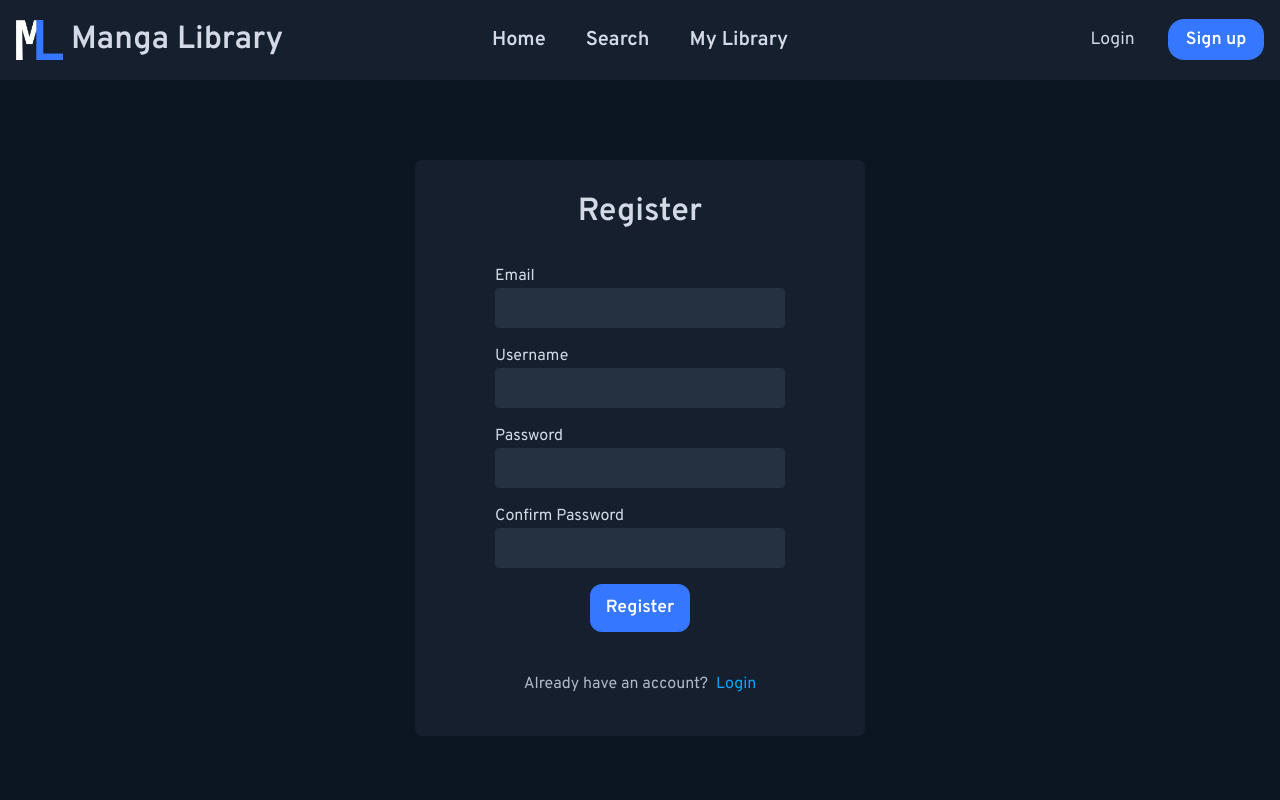
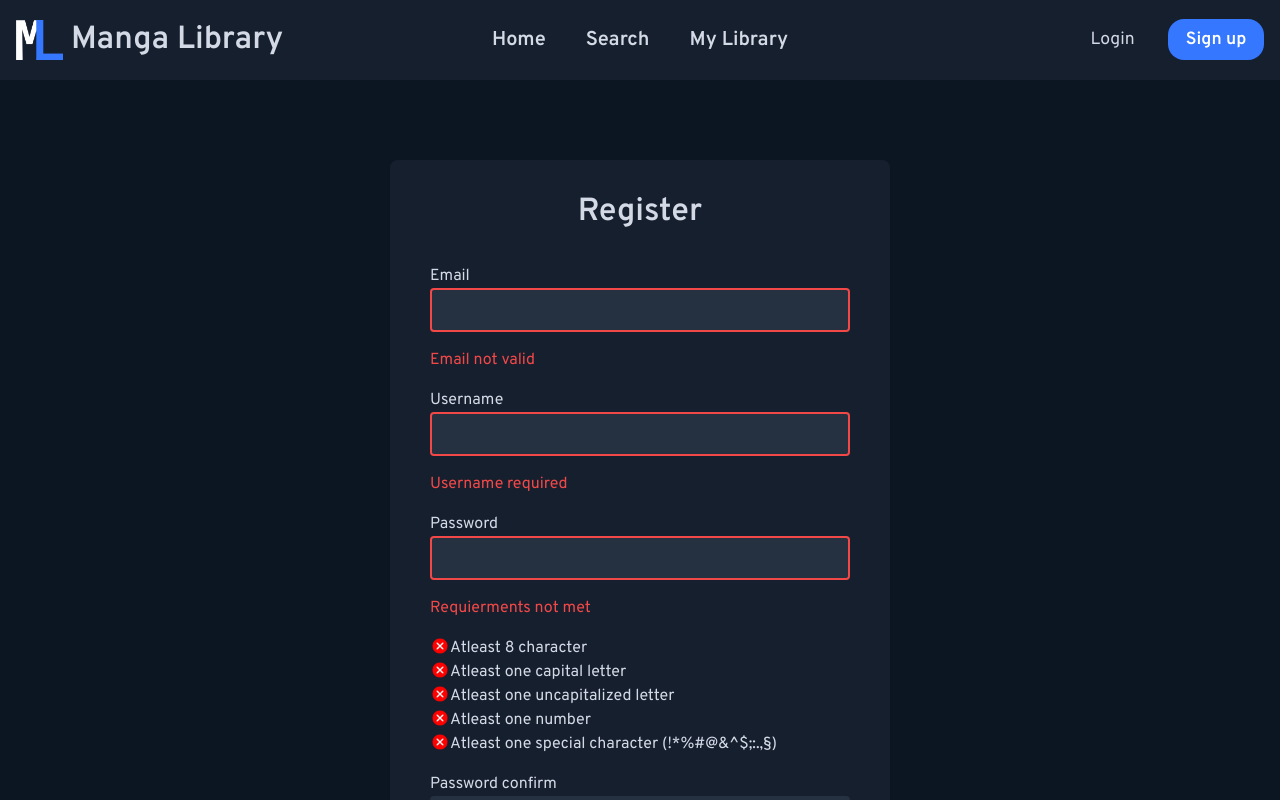
Before and after one commit to miki2017milan/MangaLibrary, a React (Vite) app in the folder MangaLibraryReact/: page /register in a window 1280 px wide. Both pictures are taken after a click on the button "Register". Shown: the top 800 px of the page. Built offline with nearby package versions, Linux system fonts and the light colour scheme.

Commit message:
Login form and register form ui updated with error messages and validation

```diff
--- a/MangaLibraryReact/src/App.css
+++ b/MangaLibraryReact/src/App.css
@@ -100,11 +100,11 @@
 .form {
   margin-top: var(--space-xxl);
   background-color: var(--bg);
-  padding: var(--space-xl) var(--space-xxl);
+  padding: var(--space-xl) var(--space-xl);
   border-radius: var(--space-xs);
   display: flex;
   flex-direction: column;
-  width: 450px;
+  width: 500px;
 }
 
 .form .formFields {
@@ -158,12 +158,27 @@
 }
 
 .form .formFields .failInput {
-  border: #962424 solid 2px;
+  border: var(--fail) solid 2px;
+  color: var(--fail);
 }
 
 .form .formFields .failText {
-  color: #962424;
+  color: var(--fail);
   margin-bottom: var(--space-m);
+}
+
+.form ul {
+  list-style: none;
+  margin-bottom: var(--space-m);
+}
+
+.form ul li {
+  display: flex;
+}
+
+.form ul img {
+  width: 20px;
+  height: 20px;
 }
 
 .content {
@@ -214,7 +229,7 @@
 .loading {
   background: linear-gradient(-45deg, var(--bg) 40%, #dddddd 50%, var(--bg) 60%);
   background-size: 300%;
-  background-position-x: 120%;
+  background-position-x: 130%;
   animation: shimmer 1s infinite linear;
 }
 
@@ -258,7 +273,6 @@
 }
 
 .mangaDescription {
-  margin-top: auto;
   margin-bottom: var(--space-s);
   text-align: start;
   font-size: 1.5rem;
@@ -435,7 +449,7 @@
   width: 100%;
 }
 
-.mangaResult .text {
+.list .mangaResult .text {
   display: flex;
   flex-direction: column;
   align-items: start;
@@ -443,20 +457,19 @@
   gap: 1rem;
 }
 
-.mangaResult .text h2 {
+.list .mangaResult .text h2 {
   line-height: 2rem;
   cursor: pointer;
 }
 
-.mangaResult .text p {
+.list .mangaResult .text p {
   text-align: start;
   overflow: hidden;
   overflow-y: scroll;
 }
 
-.mangaResult img {
+.list .mangaResult img {
   min-width: 300px;
-  border-radius: var(--space-m);
   cursor: pointer;
 }
 
@@ -466,17 +479,40 @@
   width: 100%;
   display: flex;
   flex-wrap: wrap;
-  gap: var(--space-m);
+  gap: var(--space-xl);
+  justify-content: center;
 }
 
 .grid .mangaResult {
   display: flex;
   flex-direction: column;
-  background-color: var(--bg);
-  border-radius: var(--space-m);
-  padding: 1rem;
   margin-bottom: 2rem;
-  width: 100%;
+  width: 200px;
+  height: 340px;
+  justify-content: space-between;
+  border-radius: 1rem;
+}
+
+.grid .mangaResult .mangaGenres {
+  display: none;
+}
+
+.grid .mangaResult .mangaDescription {
+  display: none;
+}
+
+.grid .mangaResult .text h2 {
+  font-size: 1.2rem;
+  text-overflow: ellipsis;
+  overflow: hidden;
+  white-space: nowrap;
+  margin-top: 1rem;
+}
+
+.grid .mangaResult img {
+  width: auto;
+  height: 100%;
+  border-radius: 1rem;
 }
 
 .searchbar {
--- /dev/null
+++ b/MangaLibraryReact/src/Components/FormField.tsx
@@ -0,0 +1,20 @@
+type Props = {
+  title: string;
+  failState: string;
+  onChange: (e: any) => void;
+  type: string;
+};
+
+export default function FormField({ title, failState, onChange, type }: Props) {
+  return (
+    <>
+      <p>{title}</p>
+      <input
+        type={type}
+        className={failState != "" ? "failInput" : ""}
+        onChange={(e) => onChange(e)}
+      />
+      {failState == "" ? null : <p className="failText">{failState}</p>}
+    </>
+  );
+}
--- a/MangaLibraryReact/src/Components/MangaDescription.tsx
+++ b/MangaLibraryReact/src/Components/MangaDescription.tsx
@@ -4,10 +4,11 @@ type Props = {
   description: string | null | undefined;
 };
 
-export default function MangaGenres({ description }: Props) {
+export default function MangaDescription({ description }: Props) {
   return (
     description != null && (
       <p
+        className="mangaDescription"
         dangerouslySetInnerHTML={{
           __html: DOMPurify.sanitize(description),
         }}
--- /dev/null
+++ b/MangaLibraryReact/src/Components/PasswordValidator.tsx
@@ -0,0 +1,29 @@
+export default function PasswordValidator({ password }: { password: string }) {
+  return (
+    <ul>
+      <li>
+        <img src={password.match(/^.{8,}$/) ? "valid.png" : "invalid.png"} alt="" />
+        <p>Atleast 8 character</p>
+      </li>
+      <li>
+        <img src={password.match(/^.*[A-Z].*$/) ? "valid.png" : "invalid.png"} alt="" />
+        <p>Atleast one capital letter</p>
+      </li>
+      <li>
+        <img src={password.match(/^.*[a-z].*$/) ? "valid.png" : "invalid.png"} alt="" />
+        <p>Atleast one uncapitalized letter</p>
+      </li>
+      <li>
+        <img src={password.match(/^.*[0-9].*$/) ? "valid.png" : "invalid.png"} alt="" />
+        <p>Atleast one number</p>
+      </li>
+      <li>
+        <img
+          src={password.match(/^.*[\!\*\%\#\@\&\^\$\;\:\.\,\§].*$/) ? "valid.png" : "invalid.png"}
+          alt=""
+        />
+        <p>Atleast one special character (!*%#@&^$;:.,§)</p>
+      </li>
+    </ul>
+  );
+}
--- a/MangaLibraryReact/src/Pages/Login.tsx
+++ b/MangaLibraryReact/src/Pages/Login.tsx
@@ -1,15 +1,47 @@
-import { useRef } from "react";
-import { Link } from "react-router-dom";
+import { useState } from "react";
+import { Link, useNavigate } from "react-router-dom";
 import { useAuth } from "../Components/AuthProvider";
+import FormField from "../Components/FormField";
 
 export default function Login() {
-  const password = useRef<HTMLInputElement>(null);
-  const email = useRef<HTMLInputElement>(null);
+  const [password, setPassword] = useState<string>("");
+  const [email, setEmail] = useState<string>("");
+  const [passwordFail, setPasswordFail] = useState<string>("");
+  const [emailFail, setEmailFail] = useState<string>("");
+
   const auth = useAuth();
+  const navigate = useNavigate();
 
-  const loginUser = () => {
-    if (email.current?.value && password.current?.value) {
-      console.log(auth.login(email.current.value, password.current.value));
+  const loginUser = async () => {
+    var valid = true;
+
+    if (!email.match(/^[\w\-\.]+@([\w-]+\.)+[\w-]{2,}$/gm)) {
+      setEmailFail("Email not valid");
+      valid = false;
+    }
+
+    if (email == "") {
+      setEmailFail("Email required");
+      valid = false;
+    }
+
+    if (password == "") {
+      valid = false;
+      setPasswordFail("Password required");
+    }
+
+    if (valid) {
+      const { succsess, errors } = await auth.login(email, password);
+      if (succsess) {
+        navigate("/library");
+        return;
+      }
+
+      if (errors.detail === "Login failed: Email or password are incorrect") {
+        setEmailFail("Email or password are incorrect");
+        setPasswordFail("Email or password are incorrect");
+      }
+      return;
     }
   };
 
@@ -17,10 +49,24 @@ export default function Login() {
     <div className="form">
       <h2>Login</h2>
       <div className="formFields">
-        <p>Email</p>
-        <input ref={email} type="email" />
-        <p>Password</p>
-        <input ref={password} type="password" />
+        <FormField
+          title="Email"
+          failState={emailFail}
+          onChange={(e: any) => {
+            setEmailFail("");
+            setEmail(e.target.value);
+          }}
+          type="email"
+        />
+        <FormField
+          title="Password"
+          failState={passwordFail}
+          onChange={(e: any) => {
+            setPasswordFail("");
+            setPassword(e.target.value);
+          }}
+          type="password"
+        />
         <button onClick={loginUser}>Login</button>
         <p className="forgot">Forgot password?</p>
       </div>
--- a/MangaLibraryReact/src/Pages/Register.tsx
+++ b/MangaLibraryReact/src/Pages/Register.tsx
@@ -1,28 +1,75 @@
-import { useRef, useState } from "react";
-import { Link } from "react-router-dom";
+import { useState } from "react";
+import { Link, useNavigate } from "react-router-dom";
 import { useAuth } from "../Components/AuthProvider";
+import PasswordValidator from "../Components/PasswordValidator";
+import FormField from "../Components/FormField";
 
 export default function Register() {
-  const password = useRef<HTMLInputElement>(null);
-  const passwordConfirm = useRef<HTMLInputElement>(null);
-  const email = useRef<HTMLInputElement>(null);
-  const username = useRef<HTMLInputElement>(null);
+  const [password, setPassword] = useState<string>("");
+  const [passwordConfirm, setPasswordConfirm] = useState<string>("");
+  const [email, setEmail] = useState<string>("");
+  const [username, setUsername] = useState<string>("");
+
+  const [passwordFail, setPasswordFail] = useState<string>("");
+  const [emailFail, setEmailFail] = useState<string>("");
+  const [usernameFail, setUsernameFail] = useState<string>("");
+
   const [matches, setMatches] = useState(true);
   const auth = useAuth();
+  const navigate = useNavigate();
 
-  const registerUser = () => {
+  const registerUser = async () => {
+    var valid = true;
+    if (email == "") {
+      setEmailFail("Email required");
+      valid = false;
+    }
+
+    if (!email.match(/^[\w\-\.]+@([\w-]+\.)+[\w-]{2,}$/gm)) {
+      setEmailFail("Email not valid");
+      valid = false;
+    }
+
+    if (password == "") {
+      setPasswordFail("Password required");
+      valid = false;
+    }
+
     if (
-      email.current?.value &&
-      password.current?.value &&
-      passwordConfirm.current?.value &&
-      username.current?.value
+      !password.match(
+        /^((?=\S*?[A-Z])(?=\S*?[a-z])(?=\S*?[\!\*\%\#\@\&\^\$\;\:\.\,\§])(?=\S*?[0-9]).{7,})\S$/
+      )
     ) {
-      auth.register(
-        email.current.value,
-        username.current.value,
-        password.current.value,
-        passwordConfirm.current.value
-      );
+      setPasswordFail("Requierments not met");
+      valid = false;
+    }
+
+    if (username == "") {
+      setUsernameFail("Username required");
+      valid = false;
+    }
+
+    if (password !== passwordConfirm) {
+      setMatches(false);
+      valid = false;
+    }
+
+    if (valid) {
+      const { succsess, errors } = await auth.register(email, username, password, passwordConfirm);
+
+      if (succsess) {
+        navigate("/library");
+        return;
+      }
+
+      errors.forEach((error: any) => {
+        var code = error.code;
+
+        if (code === "DuplicateUserName") {
+          setEmailFail("Email already taken");
+          return;
+        }
+      });
     }
   };
 
@@ -30,20 +77,45 @@ export default function Register() {
     <div className="form">
       <h2>Register</h2>
       <div className="formFields">
-        <p>Email</p>
-        <input ref={email} type="email" />
-        <p>Username</p>
-        <input ref={username} type="name" />
-        <p>Password</p>
-        <input ref={password} type="password" />
-        <p>Confirm Password</p>
-        <input
-          ref={passwordConfirm}
+        <FormField
+          title="Email"
+          failState={emailFail}
+          onChange={(e: any) => {
+            setEmailFail("");
+            setEmail(e.target.value);
+          }}
+          type="email"
+        />
+        <FormField
+          title="Username"
+          failState={usernameFail}
+          onChange={(e: any) => {
+            setUsernameFail("");
+            setUsername(e.target.value);
+          }}
+          type=""
+        />
+        <FormField
+          title="Password"
+          failState={passwordFail}
+          onChange={(e: any) => {
+            setPasswordFail("");
+            setPassword(e.target.value);
+          }}
           type="password"
-          className={matches ? "" : "failInput"}
-          onChange={() => setMatches(true)}
         />
-        {matches ? null : <p className="failText">Passwords do not match</p>}
+        <PasswordValidator password={password} />
+
+        <FormField
+          title="Password confirm"
+          failState={!matches ? "Passwords do not match" : ""}
+          onChange={(e: any) => {
+            setMatches(true);
+            setPasswordConfirm(e.target.value);
+          }}
+          type="password"
+        />
+
         <button onClick={registerUser}>Register</button>
       </div>
       <div className="newAccount">
--- a/MangaLibraryReact/src/index.css
+++ b/MangaLibraryReact/src/index.css
@@ -15,9 +15,10 @@
   --text-muted: #b2b7c4;
   --text-highlight: #ffffff;
   --primary: #3577ff;
+  --fail: #f34848;
 
-  --ff: Overpass, -apple-system, BlinkMacSystemFont, Segoe UI, Oxygen, Ubuntu,
-    Cantarell, Fira Sans, Droid Sans, Helvetica Neue, sans-serif;
+  --ff: Overpass, -apple-system, BlinkMacSystemFont, Segoe UI, Oxygen, Ubuntu, Cantarell, Fira Sans,
+    Droid Sans, Helvetica Neue, sans-serif;
   --p: 1rem/1.5rem var(--ff);
   --h1: 600 3rem/2rem var(--ff);
   --h2: 600 2rem/1.5rem var(--ff);
```
Also changed, not shown: MangaLibraryReact/src/Components/AuthProvider.tsx (+6 -7 lines), MangaLibraryReact/src/Pages/MangaDisplay.tsx (+6 -11 lines), MangaLibraryReact/src/Pages/Search.tsx (+5 -4 lines), MangaLibraryReact/public/invalid.png (added), MangaLibraryReact/public/valid.png (added).
